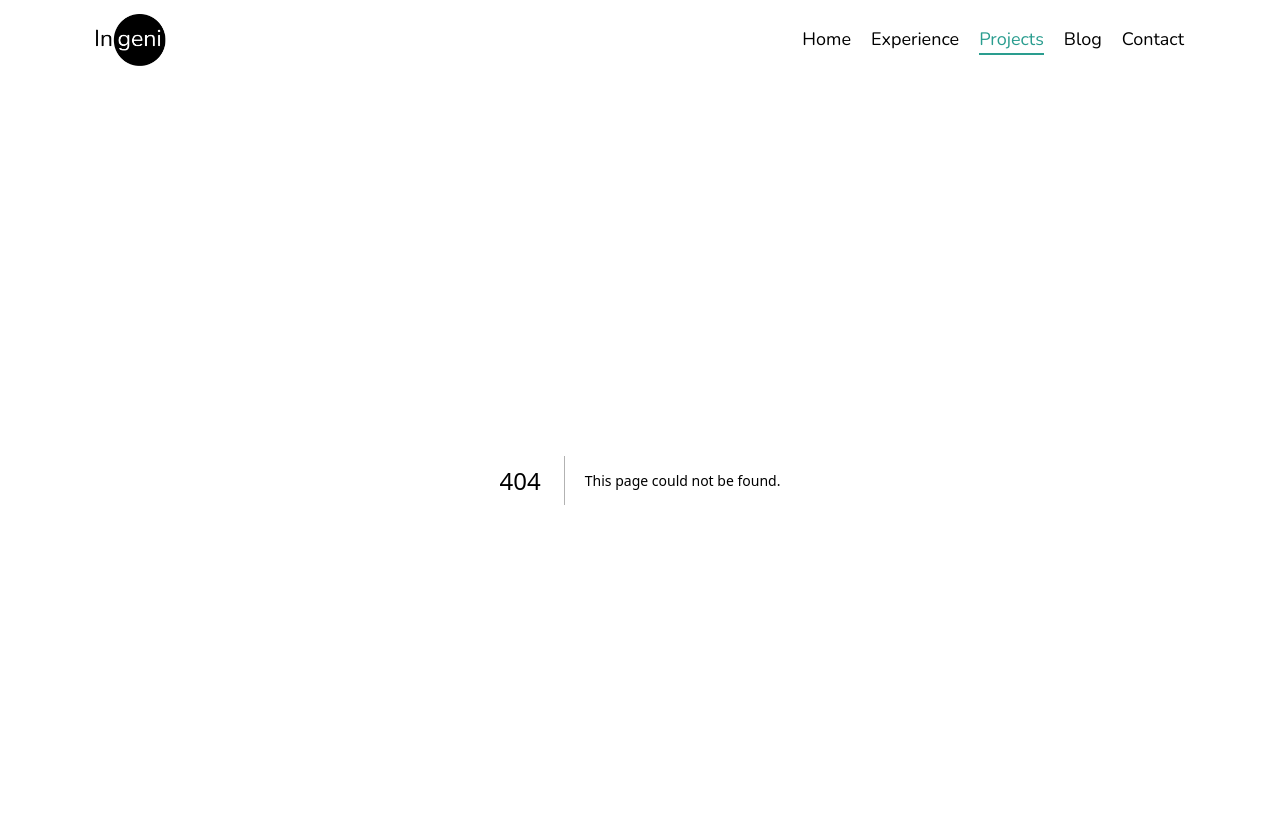
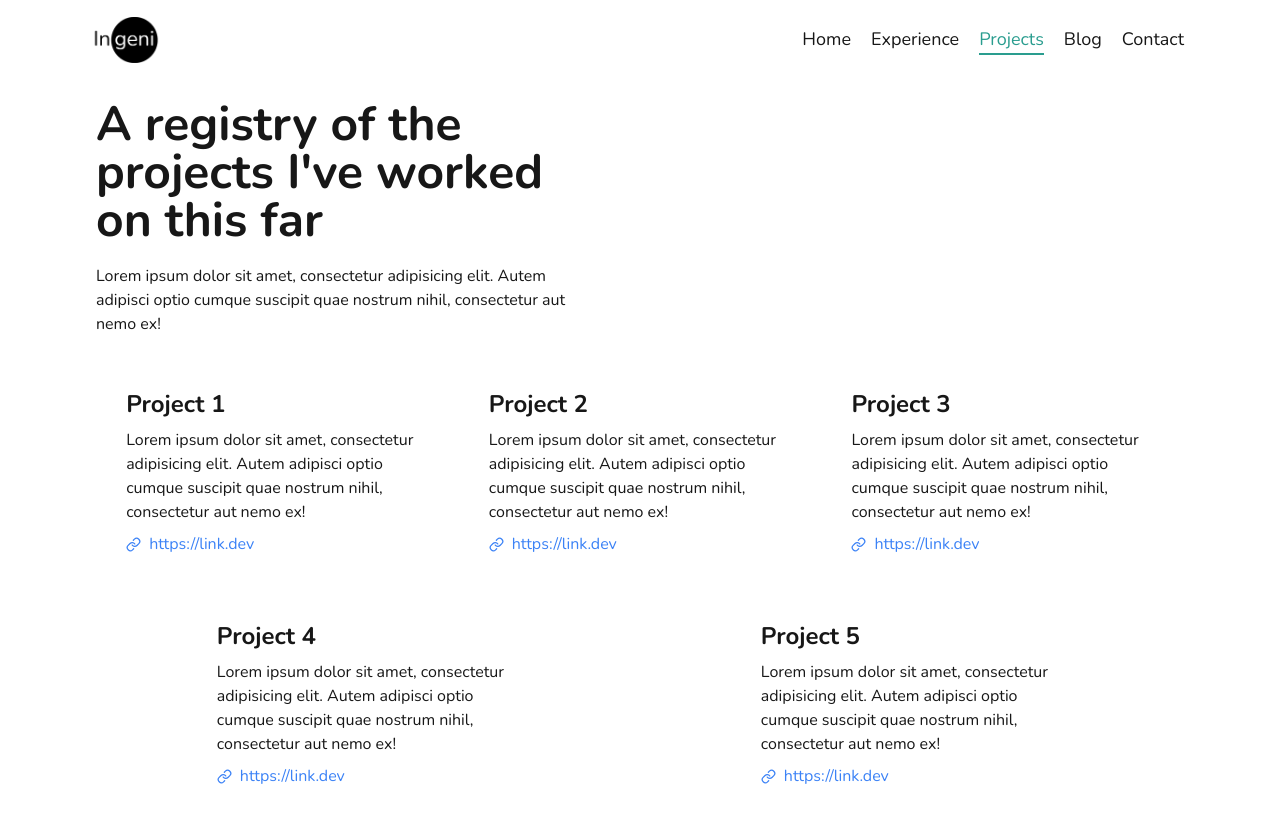
Before and after one commit to INGENIO-237/portfolio-v2, a Next.js app: page /projects in a window 1280 px wide. Before the commit this address had no page. Shown: the top 822 px of the page. Built offline with nearby package versions, Linux system fonts and the light colour scheme.

Commit message:
added pages added experience added projects

```diff
--- /dev/null
+++ b/src/app/experience/page.tsx
@@ -0,0 +1,16 @@
+export default function Page() {
+  return (
+    <>
+      <div className="max-w-[500px] space-y-5">
+        <h1 className="font-bold text-3xl md:text-4xl lg:text-5xl">
+          Timeline of my professional journey
+        </h1>
+        <p>
+          Lorem ipsum dolor sit amet consectetur, adipisicing elit. Laudantium
+          optio quis a laboriosam quam odio maiores, voluptate perferendis
+          veritatis mollitia?
+        </p>
+      </div>
+    </>
+  );
+}
--- a/src/app/layout.tsx
+++ b/src/app/layout.tsx
@@ -3,6 +3,7 @@ import { Nunito } from "next/font/google";
 import "./globals.css";
 import Header from "@/components/Header";
 import { cn } from "@/lib/utils";
+import Wrapper from "@/components/AppWrapper";
 
 const nunito = Nunito({
   subsets: ["latin"],
@@ -24,7 +25,7 @@ export default function RootLayout({
     <html lang="en">
       <body className={cn(nunito.className, "antialiased min-h-screen")}>
         <Header />
-        <main className="container">{children}</main>
+        <Wrapper>{children}</Wrapper>
       </body>
     </html>
   );
--- a/src/app/page.tsx
+++ b/src/app/page.tsx
@@ -17,7 +17,7 @@ export default function Home() {
   ];
 
   return (
-    <div className="flex-1">
+    <>
       {/* Intro */}
       <motion.div
         initial={{ opacity: 0, translateY: 30 }}
@@ -68,12 +68,12 @@ export default function Home() {
             <Link href="/contact">
               <Button>Get In Touch</Button>
             </Link>
-            < Button variant="outline" className="p-2">
+            <Button variant="outline" className="p-2">
               Download CV
             </Button>
           </div>
         </motion.div>
       </motion.div>
-    </div>
+    </>
   );
 }
--- /dev/null
+++ b/src/app/projects/page.tsx
@@ -0,0 +1,84 @@
+"use client";
+
+import { getKey } from "@/lib/utils";
+import { motion } from "framer-motion";
+import { Link as LinkIcon } from "lucide-react";
+import Link from "next/link";
+
+export default function Page() {
+  const projects = [
+    {
+      title: "Project 1",
+      roles: ["Project Lead", "Developer"],
+      description:
+        "Lorem ipsum dolor sit amet, consectetur adipisicing elit. Autem adipisci optio cumque suscipit quae nostrum nihil, consectetur aut nemo ex!",
+      link: "https://link.dev",
+    },
+    {
+      title: "Project 2",
+      roles: ["Developer"],
+      description:
+        "Lorem ipsum dolor sit amet, consectetur adipisicing elit. Autem adipisci optio cumque suscipit quae nostrum nihil, consectetur aut nemo ex!",
+      link: "https://link.dev",
+    },
+    {
+      title: "Project 3",
+      roles: ["Developer"],
+      description:
+        "Lorem ipsum dolor sit amet, consectetur adipisicing elit. Autem adipisci optio cumque suscipit quae nostrum nihil, consectetur aut nemo ex!",
+      link: "https://link.dev",
+    },
+    {
+      title: "Project 4",
+      roles: ["Developer"],
+      description:
+        "Lorem ipsum dolor sit amet, consectetur adipisicing elit. Autem adipisci optio cumque suscipit quae nostrum nihil, consectetur aut nemo ex!",
+      link: "https://link.dev",
+    },
+    {
+      title: "Project 5",
+      roles: ["Developer"],
+      description:
+        "Lorem ipsum dolor sit amet, consectetur adipisicing elit. Autem adipisci optio cumque suscipit quae nostrum nihil, consectetur aut nemo ex!",
+      link: "https://link.dev",
+    },
+    // Add more projects as needed
+  ];
+
+  return (
+    <>
+      <div className="max-w-[500px] space-y-5">
+        <h1 className="font-bold text-3xl md:text-4xl lg:text-5xl">
+          A registry of the projects I&apos;ve worked on this far
+        </h1>
+        <p>
+          Lorem ipsum dolor sit amet, consectetur adipisicing elit. Autem
+          adipisci optio cumque suscipit quae nostrum nihil, consectetur aut
+          nemo ex!
+        </p>
+      </div>
+      <div className="w-full flex flex-col md:flex-wrap md:flex-row md:justify-around mt-5">
+        {projects.map((project, index) => (
+          <motion.div
+            initial={{ opacity: 0, translateX: 30 }}
+            animate={{ opacity: 1, translateX: 0 }}
+            transition={{ duration: 0.5, delay: 0.2 }}
+            whileHover={{ scale: 1.03, transition: { duration: 0.3 } }}
+            key={getKey()}
+            className="w-full md:w-[40%] lg:w-[30%] my-5 p-3 space-y-2"
+          >
+            <h2 className="font-bold text-2xl">{project.title}</h2>
+            <p className="text-md">{project.description}</p>
+            <Link
+              href={project.link}
+              target="_blank"
+              className="text-blue-500 hover:underline flex items-center gap-2"
+            >
+              <LinkIcon size={15} /> <h1>{project.link}</h1>
+            </Link>
+          </motion.div>
+        ))}
+      </div>
+    </>
+  );
+}
--- /dev/null
+++ b/src/components/AppWrapper.tsx
@@ -0,0 +1,9 @@
+import React from "react";
+
+type Props = {
+  children: React.ReactNode;
+};
+
+export default function Wrapper({ children }: Props) {
+  return <div className="flex-1 mt-5 container md:px-[4rem] lg:px-[6rem]">{children}</div>;
+}
--- a/src/components/Header.tsx
+++ b/src/components/Header.tsx
@@ -2,10 +2,12 @@ import Image from "next/image";
 import Logo from "@/public/images/ingenio-logo.png";
 import MobNavbar from "./partials/MobNavbar";
 import Navbar from "./partials/Navbar";
+import Link from "next/link";
 
 export default function Header() {
   return (
     <div className="py-2 md:py-5 flex items-center justify-between container sticky backdrop-blur-md h-20 top-0 z-[99] md:px-4 lg:px-[6rem]">
+      <Link href="/">
         <Image
           src={Logo}
           width={80}
@@ -14,6 +16,7 @@ export default function Header() {
           priority
           className="-ml-2 pointer-events-none"
         />
+      </Link>
 
       {/* Nav */}
       <MobNavbar />
--- a/src/components/partials/MobNavbar.tsx
+++ b/src/components/partials/MobNavbar.tsx
@@ -34,6 +34,7 @@ export default function MobNavbar() {
                     pathname === link.path && "border-l-2 pl-2 border-[#2a9d8f] text-[#2a9d8f]",
                     "hover:border-l-2 hover:pl-2 hover:border-[#2a9d8f]"
                   )}
+                  onClick={toggleSheet}
                 >
                   {link.name}
                 </Link>
```
Lines whose indentation alone changed are shown as unchanged.
